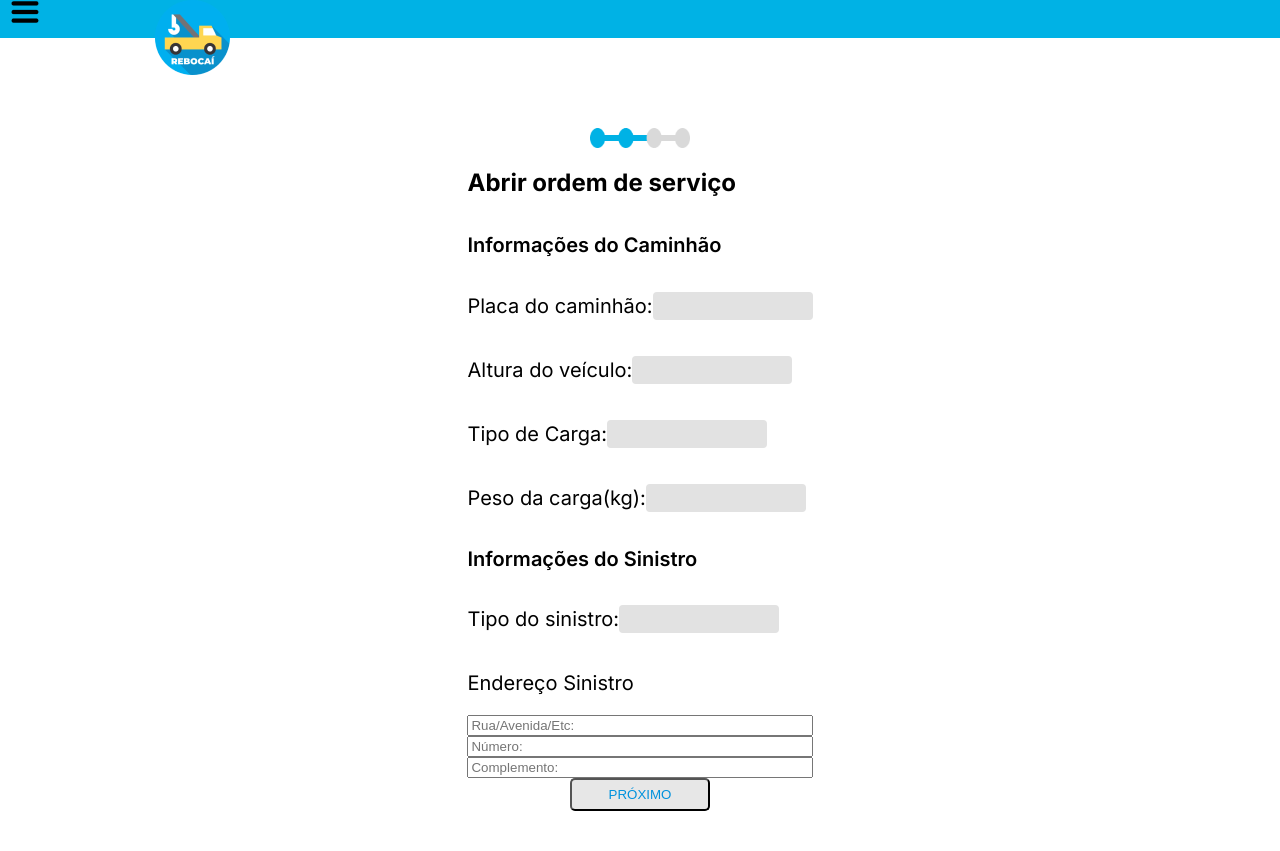
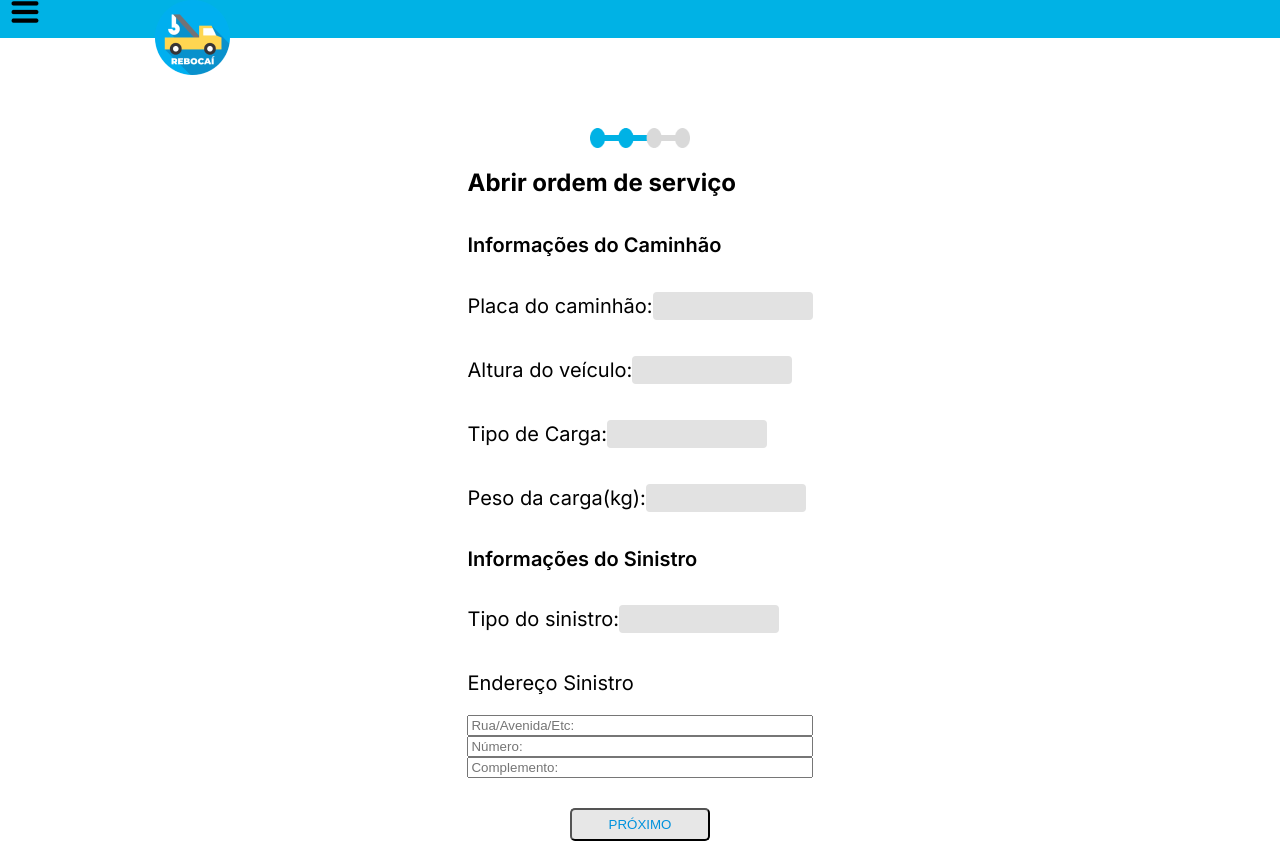
Before and after one commit to EzequielBispo/RebocAI, a Next.js app: page / in a window 1280 px wide. Before the commit the page ends 821 px from the top, so only its background shows below. Built offline with nearby package versions, Linux system fonts and the light colour scheme.

Commit message:
Margem ao topo adicionada.

```diff
--- a/src/app/components/SectionComponent.js
+++ b/src/app/components/SectionComponent.js
@@ -44,7 +44,7 @@ export default function Home() {
       <CampoTextoPreenchido name="Número:" />
       <CampoTextoPreenchido name="Complemento:" />
       </div>
-      <div style={{display: "flex", justifyContent: "space-around"}}>
+      <div style={{display: "flex", justifyContent: "space-around", marginTop: 30}}>
       <Botao name="próximo" />
       </div>
     </section>
```
